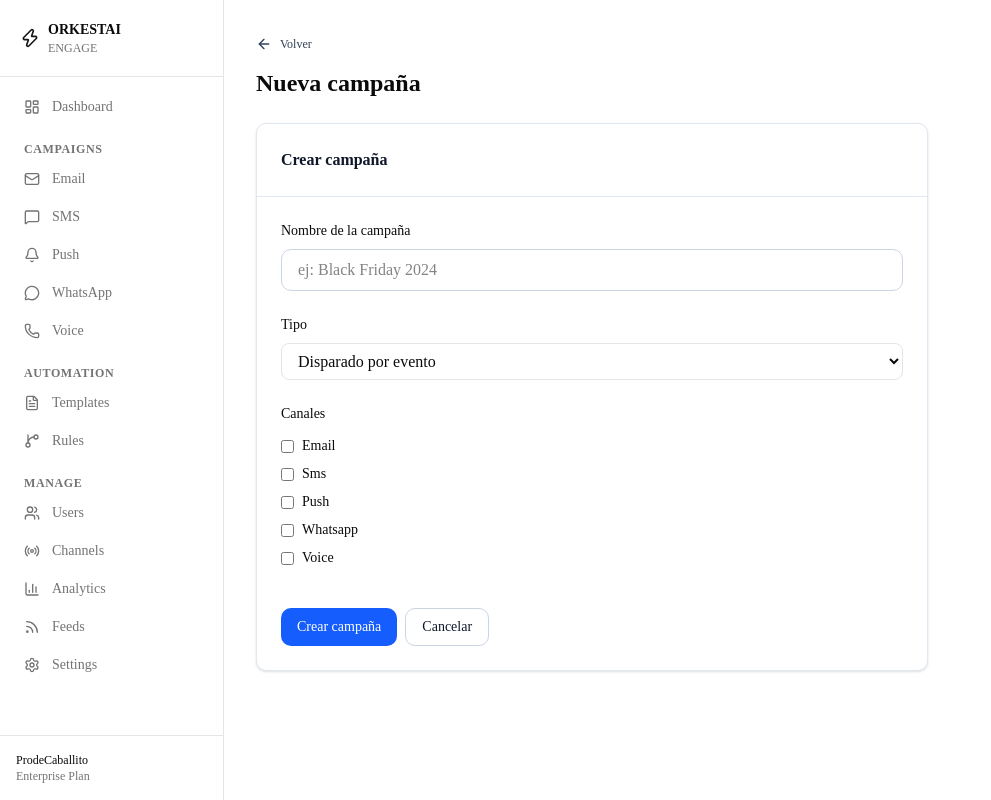
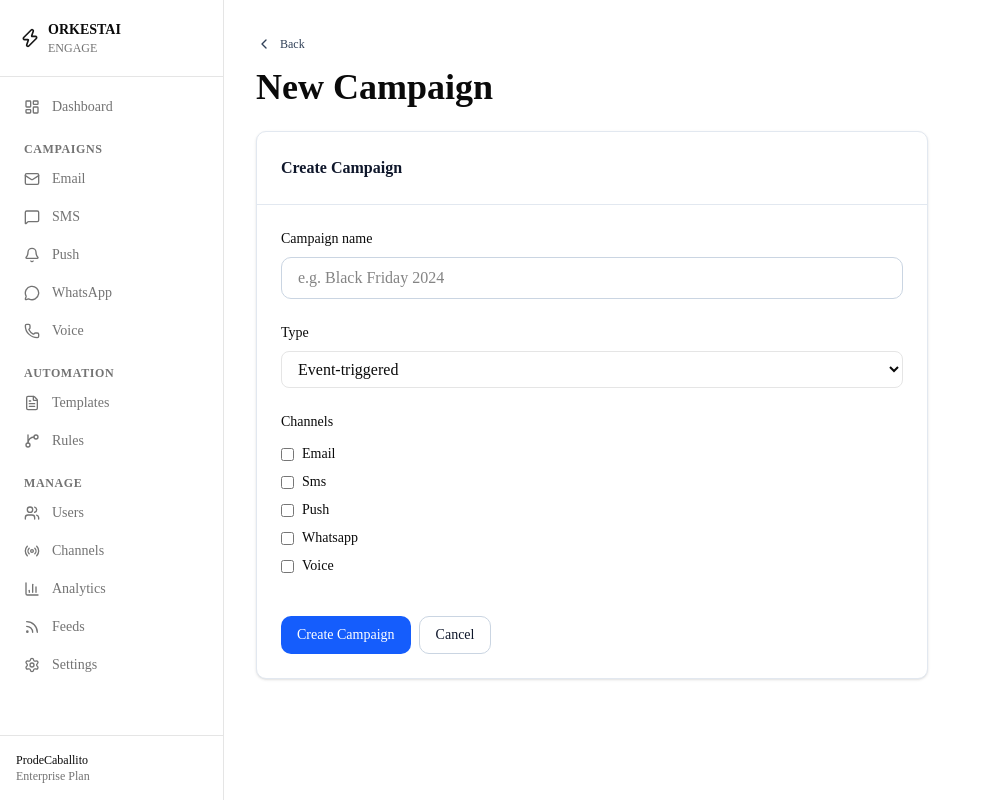
Before and after one commit to cfdelrio/engage, a Next.js app in the folder apps/web/: page /campaigns/new in a window 1280 px wide. Shown: the whole page, without its empty margins (0-991 px from the left). Built offline with nearby package versions, Linux system fonts and the light colour scheme; no server answers.

Commit message:
feat: Campaigns detail/new/builder + RulesList — useApiKey, English
Replace localStorage direct access with useApiKey(), fix headings
to text-4xl, translate all Spanish strings to English.

```diff
--- a/apps/web/app/(dashboard)/campaigns/[id]/page.tsx
+++ b/apps/web/app/(dashboard)/campaigns/[id]/page.tsx
@@ -5,7 +5,8 @@ import Link from "next/link";
 import { Card, CardContent, CardHeader, CardTitle } from "@/components/ui/card";
 import { Badge } from "@/components/ui/badge";
 import { Button } from "@/components/ui/button";
-import { ArrowLeft } from "lucide-react";
+import { ChevronLeft } from "lucide-react";
+import { useApiKey } from "@/hooks/useApiKey";
 
 const API_URL = process.env["NEXT_PUBLIC_API_URL"] ?? "http://localhost:3001";
 
@@ -39,9 +40,10 @@ export default function CampaignDetailPage(props: {
   const [campaign, setCampaign] = useState<Campaign | null>(null);
   const [loading, setLoading] = useState(true);
   const [error, setError] = useState<string | null>(null);
+  const apiKey = useApiKey();
 
   useEffect(() => {
-    const apiKey = localStorage.getItem("engage_api_key") ?? "";
+    if (!apiKey) return;
     let cancelled = false;
 
     fetch(`${API_URL}/v1/campaigns/${campaignId}`, {
@@ -53,11 +55,11 @@ export default function CampaignDetailPage(props: {
         if (data) {
           setCampaign(data);
         } else {
-          setError("Campaña no encontrada");
+          setError("Campaign not found");
         }
       })
       .catch(() => {
-        if (!cancelled) setError("Error al cargar");
+        if (!cancelled) setError("Failed to load campaign");
       })
       .finally(() => {
         if (!cancelled) setLoading(false);
@@ -82,11 +84,11 @@ export default function CampaignDetailPage(props: {
       <div className="space-y-4">
         <Link href="/campaigns">
           <Button variant="ghost" size="sm">
-            <ArrowLeft className="h-4 w-4 mr-2" />
-            Volver
+            <ChevronLeft className="h-4 w-4 mr-2" />
+            Back
           </Button>
         </Link>
-        <p className="text-sm text-muted-foreground">{error ?? "Sin datos"}</p>
+        <p className="text-sm text-muted-foreground">{error ?? "No data"}</p>
       </div>
     );
   }
@@ -96,29 +98,29 @@ export default function CampaignDetailPage(props: {
       <div>
         <Link href="/campaigns">
           <Button variant="ghost" size="sm" className="-ml-3">
-            <ArrowLeft className="h-4 w-4 mr-2" />
-            Volver a campañas
+            <ChevronLeft className="h-4 w-4 mr-2" />
+            Back
           </Button>
         </Link>
-        <h1 className="text-2xl font-semibold mt-2">{campaign.name}</h1>
+        <h1 className="text-4xl font-bold mt-2">{campaign.name}</h1>
       </div>
 
       <div className="grid grid-cols-1 lg:grid-cols-3 gap-6">
         <Card className="lg:col-span-2">
           <CardHeader>
-            <CardTitle className="text-base">Detalles</CardTitle>
+            <CardTitle className="text-base">Details</CardTitle>
           </CardHeader>
           <CardContent className="space-y-4 text-sm">
             <div>
-              <div className="text-muted-foreground mb-1">Tipo</div>
+              <div className="text-muted-foreground mb-1">Type</div>
               <Badge variant="outline">{campaign.type}</Badge>
             </div>
             <div>
-              <div className="text-muted-foreground mb-1">Estado</div>
+              <div className="text-muted-foreground mb-1">Status</div>
               <Badge>{campaign.status}</Badge>
             </div>
             <div>
-              <div className="text-muted-foreground mb-1">Canales</div>
+              <div className="text-muted-foreground mb-1">Channels</div>
               <div className="flex gap-2 flex-wrap">
                 {campaign.channels.map((ch) => (
                   <Badge key={ch} variant="secondary">
@@ -129,16 +131,14 @@ export default function CampaignDetailPage(props: {
             </div>
             {campaign.startAt && (
               <div>
-                <div className="text-muted-foreground mb-1">Comienza</div>
-                <span>
-                  {new Date(campaign.startAt).toLocaleString("es-AR")}
-                </span>
+                <div className="text-muted-foreground mb-1">Starts</div>
+                <span>{new Date(campaign.startAt).toLocaleString()}</span>
               </div>
             )}
             {campaign.endAt && (
               <div>
-                <div className="text-muted-foreground mb-1">Termina</div>
-                <span>{new Date(campaign.endAt).toLocaleString("es-AR")}</span>
+                <div className="text-muted-foreground mb-1">Ends</div>
+                <span>{new Date(campaign.endAt).toLocaleString()}</span>
               </div>
             )}
           </CardContent>
@@ -146,11 +146,11 @@ export default function CampaignDetailPage(props: {
 
         <Card>
           <CardHeader>
-            <CardTitle className="text-base">Ejecuciones</CardTitle>
+            <CardTitle className="text-base">Runs</CardTitle>
           </CardHeader>
           <CardContent>
             {campaign.runs.length === 0 ? (
-              <p className="text-xs text-muted-foreground">Sin ejecuciones</p>
+              <p className="text-xs text-muted-foreground">No runs yet</p>
             ) : (
               <div className="space-y-2 text-xs">
                 {campaign.runs.map((run) => (
@@ -160,7 +160,7 @@ export default function CampaignDetailPage(props: {
                         {run.status}
                       </Badge>
                       <span className="text-muted-foreground">
-                        {new Date(run.startedAt).toLocaleString("es-AR", {
+                        {new Date(run.startedAt).toLocaleString(undefined, {
                           month: "short",
                           day: "numeric",
                           hour: "2-digit",
--- a/apps/web/app/(dashboard)/campaigns/builder/page.tsx
+++ b/apps/web/app/(dashboard)/campaigns/builder/page.tsx
@@ -1,12 +1,14 @@
 "use client";
 
 import { useRouter } from "next/navigation";
+import { useApiKey } from "@/hooks/useApiKey";
 import { CampaignBuilder } from "./CampaignBuilder";
 
 const API_URL = process.env["NEXT_PUBLIC_API_URL"] ?? "http://localhost:3001";
 
 export default function CampaignBuilderPage() {
   const router = useRouter();
+  const apiKey = useApiKey();
 
   const handleSave = async (data: {
     name: string;
@@ -21,8 +23,6 @@ export default function CampaignBuilderPage() {
     templateId?: string;
     channels: string[];
   }) => {
-    const apiKey = localStorage.getItem("engage_api_key") ?? "";
-
     const response = await fetch(`${API_URL}/v1/campaigns`, {
       method: "POST",
       headers: {
@@ -50,9 +50,9 @@ export default function CampaignBuilderPage() {
   return (
     <div className="space-y-6">
       <div>
-        <h1 className="text-2xl font-bold">Constructor de campaña</h1>
-        <p className="text-muted-foreground mt-1">
-          Sigue los pasos para crear una nueva campaña
+        <h1 className="text-4xl font-bold">Campaign Builder</h1>
+        <p className="text-muted-foreground mt-2">
+          Follow the steps to create a new campaign
         </p>
       </div>
 
--- a/apps/web/app/(dashboard)/campaigns/new/page.tsx
+++ b/apps/web/app/(dashboard)/campaigns/new/page.tsx
@@ -6,7 +6,8 @@ import Link from "next/link";
 import { Card, CardContent, CardHeader, CardTitle } from "@/components/ui/card";
 import { Button } from "@/components/ui/button";
 import { Input } from "@/components/ui/input";
-import { ArrowLeft } from "lucide-react";
+import { ChevronLeft } from "lucide-react";
+import { useApiKey } from "@/hooks/useApiKey";
 
 const API_URL = process.env["NEXT_PUBLIC_API_URL"] ?? "http://localhost:3001";
 
@@ -17,6 +18,7 @@ export default function NewCampaignPage() {
   const [channels, setChannels] = useState<string[]>([]);
   const [loading, setLoading] = useState(false);
   const [error, setError] = useState<string | null>(null);
+  const apiKey = useApiKey();
 
   const handleChannelChange = (channel: string, checked: boolean) => {
     if (checked) {
@@ -30,8 +32,6 @@ export default function NewCampaignPage() {
     e.preventDefault();
     setLoading(true);
     setError(null);
-
-    const apiKey = localStorage.getItem("engage_api_key") ?? "";
 
     try {
       const res = await fetch(`${API_URL}/v1/campaigns`, {
@@ -49,14 +49,14 @@ export default function NewCampaignPage() {
       });
 
       if (!res.ok) {
-        setError("Error al crear la campaña");
+        setError("Failed to create campaign");
         return;
       }
 
       const campaign = await res.json();
       router.push(`/campaigns/${campaign.id}`);
     } catch {
-      setError("Error de red");
+      setError("Network error");
     } finally {
       setLoading(false);
     }
@@ -67,16 +67,16 @@ export default function NewCampaignPage() {
       <div>
         <Link href="/campaigns">
           <Button variant="ghost" size="sm" className="-ml-3">
-            <ArrowLeft className="h-4 w-4 mr-2" />
-            Volver
+            <ChevronLeft className="h-4 w-4 mr-2" />
+            Back
           </Button>
         </Link>
-        <h1 className="text-2xl font-semibold mt-2">Nueva campaña</h1>
+        <h1 className="text-4xl font-bold mt-2">New Campaign</h1>
       </div>
 
       <Card className="max-w-2xl">
         <CardHeader>
-          <CardTitle className="text-base">Crear campaña</CardTitle>
+          <CardTitle className="text-base">Create Campaign</CardTitle>
         </CardHeader>
         <CardContent>
           <form onSubmit={handleSubmit} className="space-y-6">
@@ -88,32 +88,32 @@ export default function NewCampaignPage() {
 
             <div>
               <label className="text-sm font-medium mb-2 block">
-                Nombre de la campaña
+                Campaign name
               </label>
               <Input
                 value={name}
                 onChange={(e) => setName(e.target.value)}
-                placeholder="ej: Black Friday 2024"
+                placeholder="e.g. Black Friday 2024"
                 required
               />
             </div>
 
             <div>
-              <label className="text-sm font-medium mb-2 block">Tipo</label>
+              <label className="text-sm font-medium mb-2 block">Type</label>
               <select
                 value={type}
                 onChange={(e) => setType(e.target.value)}
                 className="w-full px-3 py-2 border rounded-md bg-background"
               >
-                <option value="event-triggered">Disparado por evento</option>
-                <option value="scheduled">Programado</option>
-                <option value="recurring">Recurrente</option>
-                <option value="voice">Voz</option>
+                <option value="event-triggered">Event-triggered</option>
+                <option value="scheduled">Scheduled</option>
+                <option value="recurring">Recurring</option>
+                <option value="voice">Voice</option>
               </select>
             </div>
 
             <div>
-              <label className="text-sm font-medium mb-3 block">Canales</label>
+              <label className="text-sm font-medium mb-3 block">Channels</label>
               <div className="space-y-2">
                 {["email", "sms", "push", "whatsapp", "voice"].map(
                   (channel) => (
@@ -135,11 +135,11 @@ export default function NewCampaignPage() {
 
             <div className="flex gap-2 pt-4">
               <Button type="submit" disabled={!name || loading}>
-                {loading ? "Creando..." : "Crear campaña"}
+                {loading ? "Creating..." : "Create Campaign"}
               </Button>
               <Link href="/campaigns">
                 <Button type="button" variant="outline">
-                  Cancelar
+                  Cancel
                 </Button>
               </Link>
             </div>
--- a/apps/web/app/(dashboard)/rules/_components/RulesList.tsx
+++ b/apps/web/app/(dashboard)/rules/_components/RulesList.tsx
@@ -12,6 +12,7 @@ import {
   ChevronRight,
   Edit,
 } from "lucide-react";
+import { useApiKey } from "@/hooks/useApiKey";
 
 interface Rule {
   id: string;
@@ -24,18 +25,16 @@ interface Rule {
   cooldownSeconds?: number;
 }
 
-const API_URL =
-  process.env["INTERNAL_API_URL"] ??
-  process.env["NEXT_PUBLIC_API_URL"] ??
-  "http://localhost:3001";
+const API_URL = process.env["NEXT_PUBLIC_API_URL"] ?? "http://localhost:3001";
 
 export function RulesList() {
   const [rules, setRules] = useState<Rule[]>([]);
   const [expanded, setExpanded] = useState<Set<string>>(new Set());
   const [loading, setLoading] = useState(true);
+  const apiKey = useApiKey();
 
   useEffect(() => {
-    const apiKey = localStorage.getItem("engage_api_key") ?? "";
+    if (!apiKey) return;
     fetch(`${API_URL}/v1/rules`, {
       headers: { "x-api-key": apiKey },
     })
```
